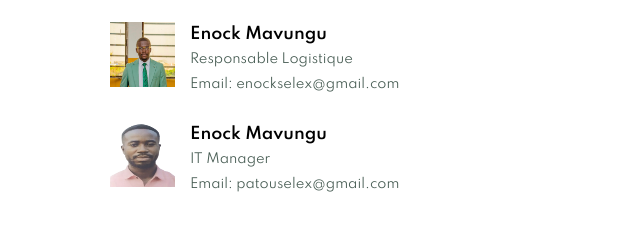
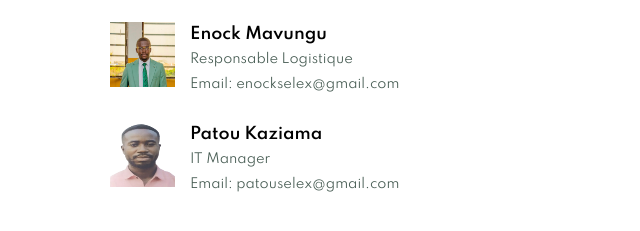
Before and after one commit to Patou2209/selex, a plain HTML site: page contact.html in a window 1280 px wide. Shown: the part 1089-1320 px from the top of the page, 530-1170 px from the left. Drawn offline with Linux system fonts and the light colour scheme.

Commit message:
Update contact.html

```diff
--- a/contact.html
+++ b/contact.html
@@ -98,7 +98,7 @@
             </div>
             <div>
                 <img src="img/Patou_ID_Picture-.png" alt="">
-                <p><span>Enock Mavungu</span> IT Manager <br> Email: patouselex@gmail.com  </p>
+                <p><span>Patou Kaziama</span> IT Manager <br> Email: patouselex@gmail.com  </p>
             </div>
 
         </div>
```
